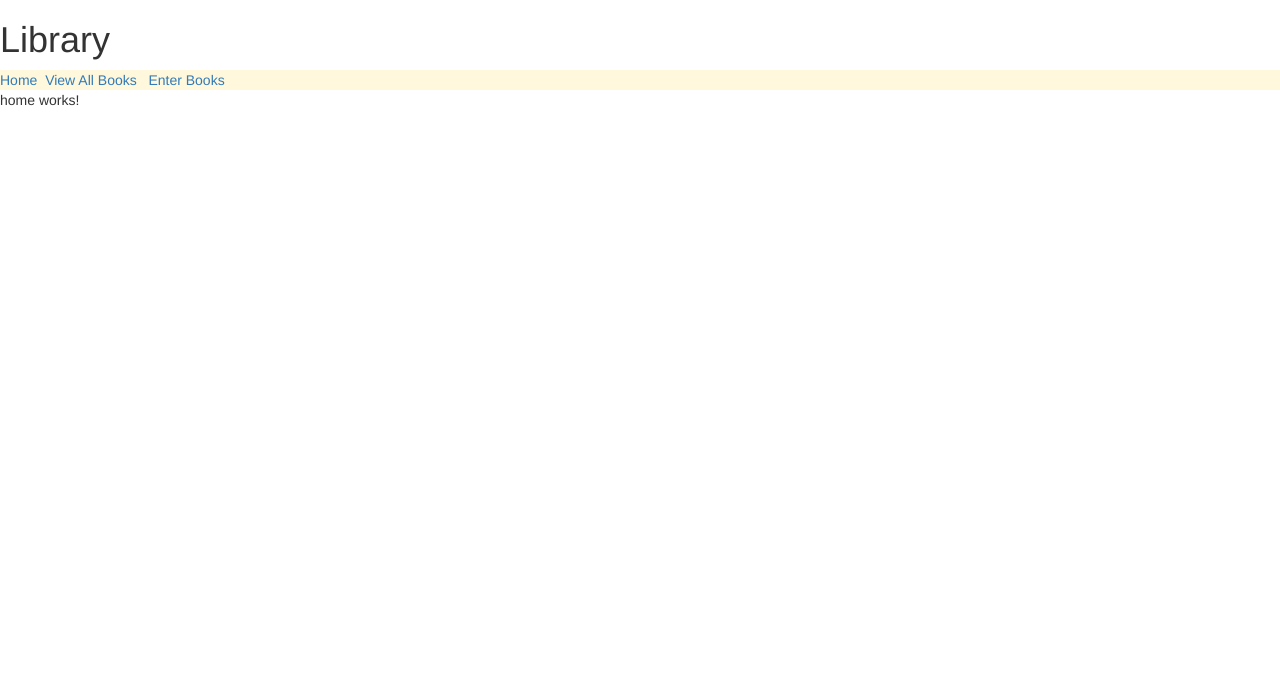
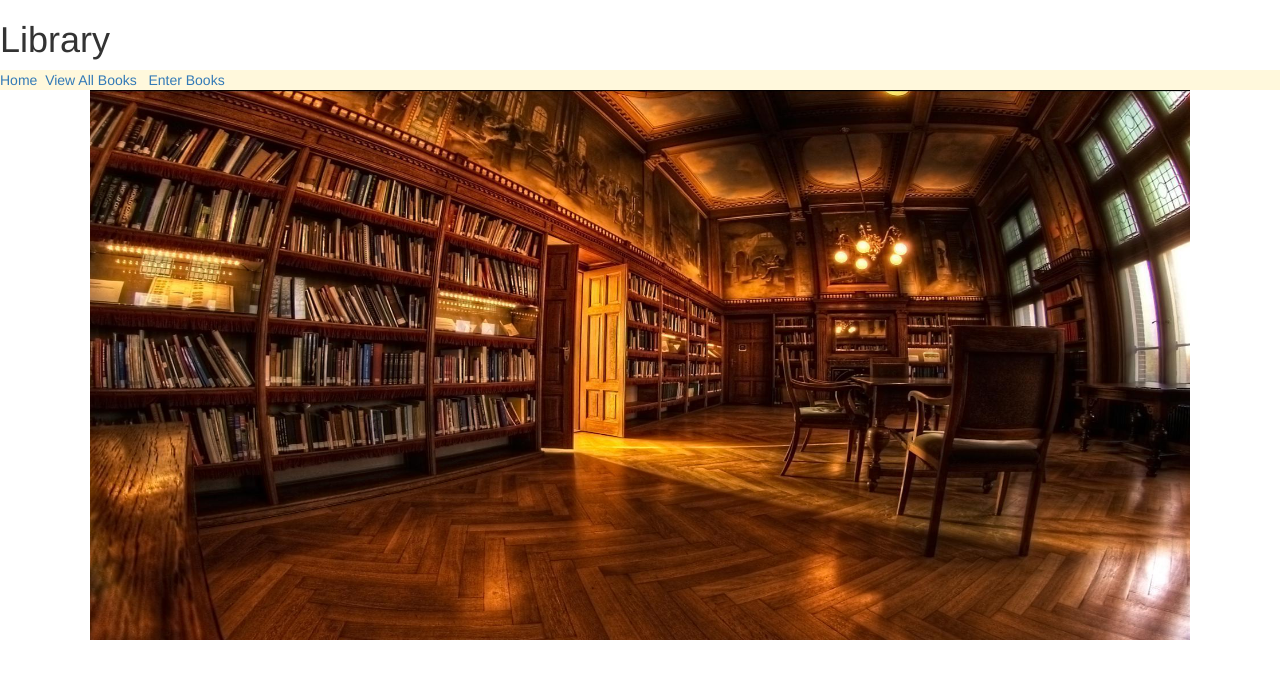
Before and after one commit to KelamBasavaiah/Angular8LibraryManagement, an Angular app: page / in a window 1280 px wide. Shown: the top 678 px of the page. Built offline with nearby package versions, Linux system fonts and the light colour scheme.

Commit message:
Home page changes

```diff
--- a/src/app/Components/home/home.component.html
+++ b/src/app/Components/home/home.component.html
@@ -1 +1,3 @@
-<p>home works!</p>
+<div style="text-align:center">
+    <img src="assets/image/lib1.jpg" width="1100" height="550">
+</div>
```
Also changed, not shown: src/assets/image/lib1.jpg (added).
